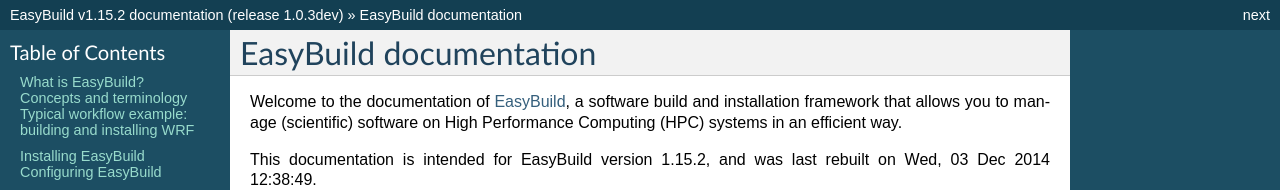
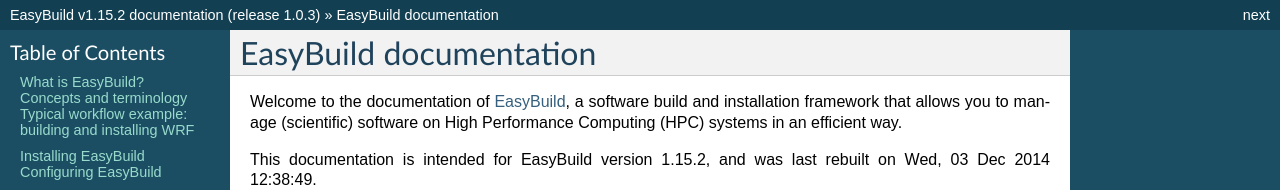
Before and after one commit to easybuilders/easybuild, a Sphinx documentation site: the page built from docs/index.rst, in a window 1280 px wide and 900 px high. Shown: the top 190 px of the window. Built offline with Sphinx 7.4.7, drawn with Linux system fonts in a browser that asks for light colours; some of the changed text lies outside the part shown.

Commit message:
bump docs release to 1.0.3

```diff
--- a/docs/conf.py
+++ b/docs/conf.py
@@ -43,7 +43,7 @@
 # The short X.Y version.
 version = '1.15.2'  # this is meant to reference the version of EasyBuild
 # The full version, including alpha/beta/rc tags.
-release = '1.0.3dev'  # this is meant to reference the version of the documentation itself
+release = '1.0.3'  # this is meant to reference the version of the documentation itself
 
 # There are two options for replacing |today|: either, you set today to some
 # non-false value, then it is used:
```
